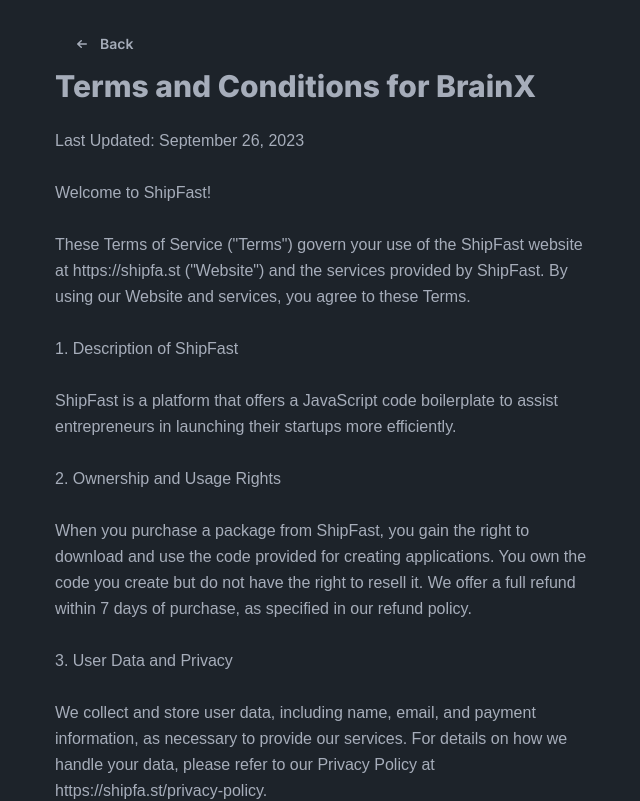
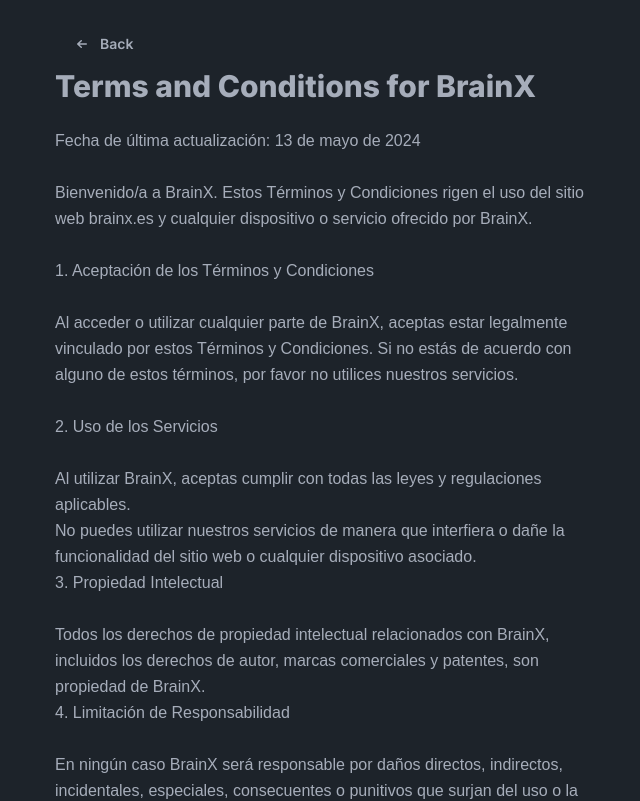
Before and after one commit to Gonzalo2010/BrainX, a Next.js app: page /tos in a window 1280 px wide. Shown: the top 801 px of the page, without its empty margins (317-957 px from the left). Built offline with nearby package versions, Linux system fonts and the light colour scheme; no server answers.

Commit message:
Add files via upload

```diff
--- a/app/tos/page.js
+++ b/app/tos/page.js
@@ -57,39 +57,34 @@
           className="leading-relaxed whitespace-pre-wrap"
           style={{ fontFamily: "sans-serif" }}
         >
-          {`Last Updated: September 26, 2023
+          {`Fecha de última actualización: 13 de mayo de 2024
 
-Welcome to ShipFast!
+Bienvenido/a a BrainX. Estos Términos y Condiciones rigen el uso del sitio web brainx.es y cualquier dispositivo o servicio ofrecido por BrainX.
 
-These Terms of Service ("Terms") govern your use of the ShipFast website at https://shipfa.st ("Website") and the services provided by ShipFast. By using our Website and services, you agree to these Terms.
+1. Aceptación de los Términos y Condiciones
 
-1. Description of ShipFast
+Al acceder o utilizar cualquier parte de BrainX, aceptas estar legalmente vinculado por estos Términos y Condiciones. Si no estás de acuerdo con alguno de estos términos, por favor no utilices nuestros servicios.
 
-ShipFast is a platform that offers a JavaScript code boilerplate to assist entrepreneurs in launching their startups more efficiently.
+2. Uso de los Servicios
 
-2. Ownership and Usage Rights
+Al utilizar BrainX, aceptas cumplir con todas las leyes y regulaciones aplicables.
+No puedes utilizar nuestros servicios de manera que interfiera o dañe la funcionalidad del sitio web o cualquier dispositivo asociado.
+3. Propiedad Intelectual
 
-When you purchase a package from ShipFast, you gain the right to download and use the code provided for creating applications. You own the code you create but do not have the right to resell it. We offer a full refund within 7 days of purchase, as specified in our refund policy.
+Todos los derechos de propiedad intelectual relacionados con BrainX, incluidos los derechos de autor, marcas comerciales y patentes, son propiedad de BrainX.
+4. Limitación de Responsabilidad
 
-3. User Data and Privacy
+En ningún caso BrainX será responsable por daños directos, indirectos, incidentales, especiales, consecuentes o punitivos que surjan del uso o la imposibilidad de utilizar nuestros servicios.
+5. Modificaciones de los Servicios
 
-We collect and store user data, including name, email, and payment information, as necessary to provide our services. For details on how we handle your data, please refer to our Privacy Policy at https://shipfa.st/privacy-policy.
+Nos reservamos el derecho de modificar, suspender o discontinuar cualquier aspecto de BrainX en cualquier momento y sin previo aviso.
+6. Ley Aplicable
 
-4. Non-Personal Data Collection
+Estos Términos y Condiciones se regirán e interpretarán de acuerdo con las leyes de [indica aquí el país o región donde se encuentra registrada tu empresa].
+7. Contáctanos
 
-We use web cookies to collect non-personal data for the purpose of improving our services and user experience.
-
-5. Governing Law
-
-These Terms are governed by the laws of France.
-
-6. Updates to the Terms
-
-We may update these Terms from time to time. Users will be notified of any changes via email.
-
-For any questions or concerns regarding these Terms of Service, please contact us at marc@shipfa.st.
-
-Thank you for using ShipFast!`}
+Si tienes alguna pregunta o inquietud sobre estos Términos y Condiciones, no dudes en contactarnos a través de info@brainx.es.
+Al utilizar BrainX, aceptas los términos y condiciones descritos anteriormente. Si no estás de acuerdo con estos términos, por favor no utilices nuestros servicios.`}
         </pre>
       </div>
     </main>
```
